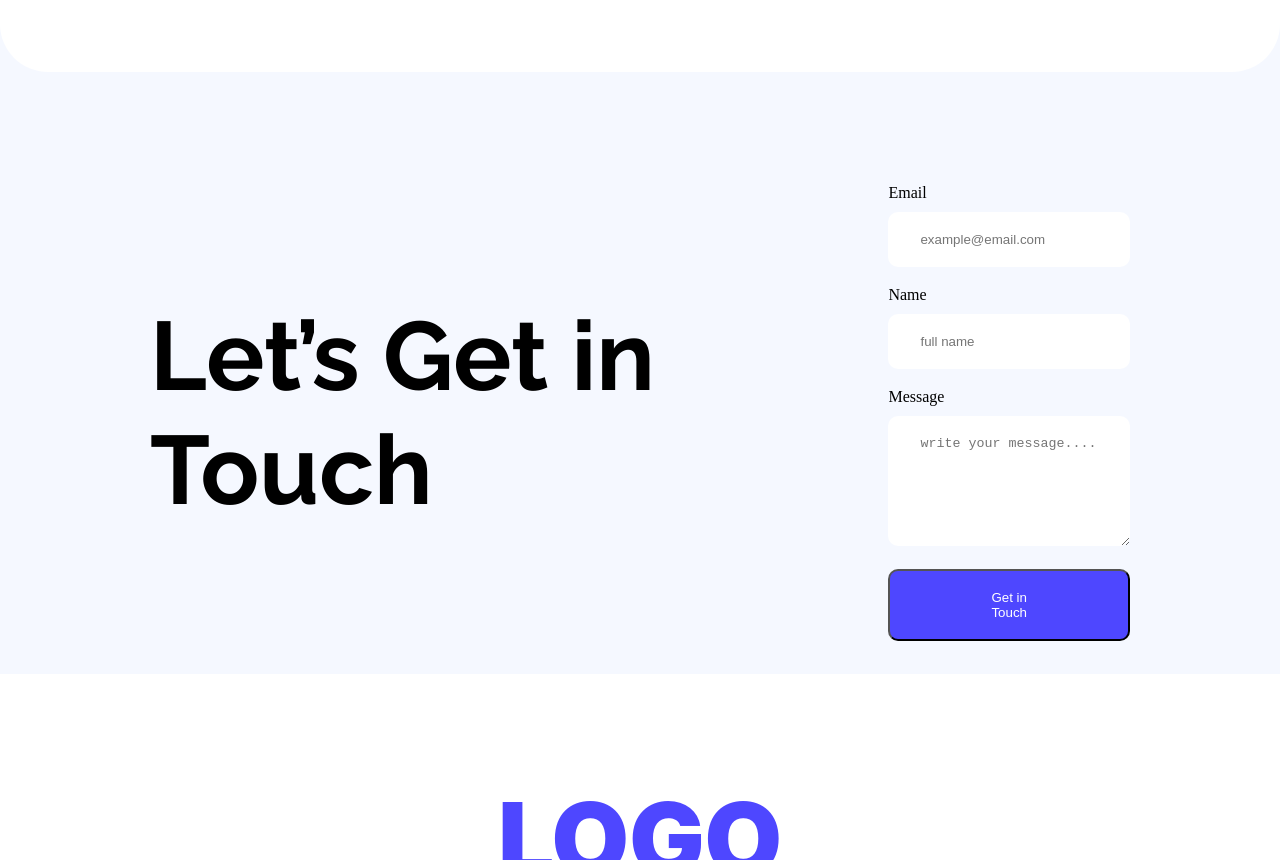
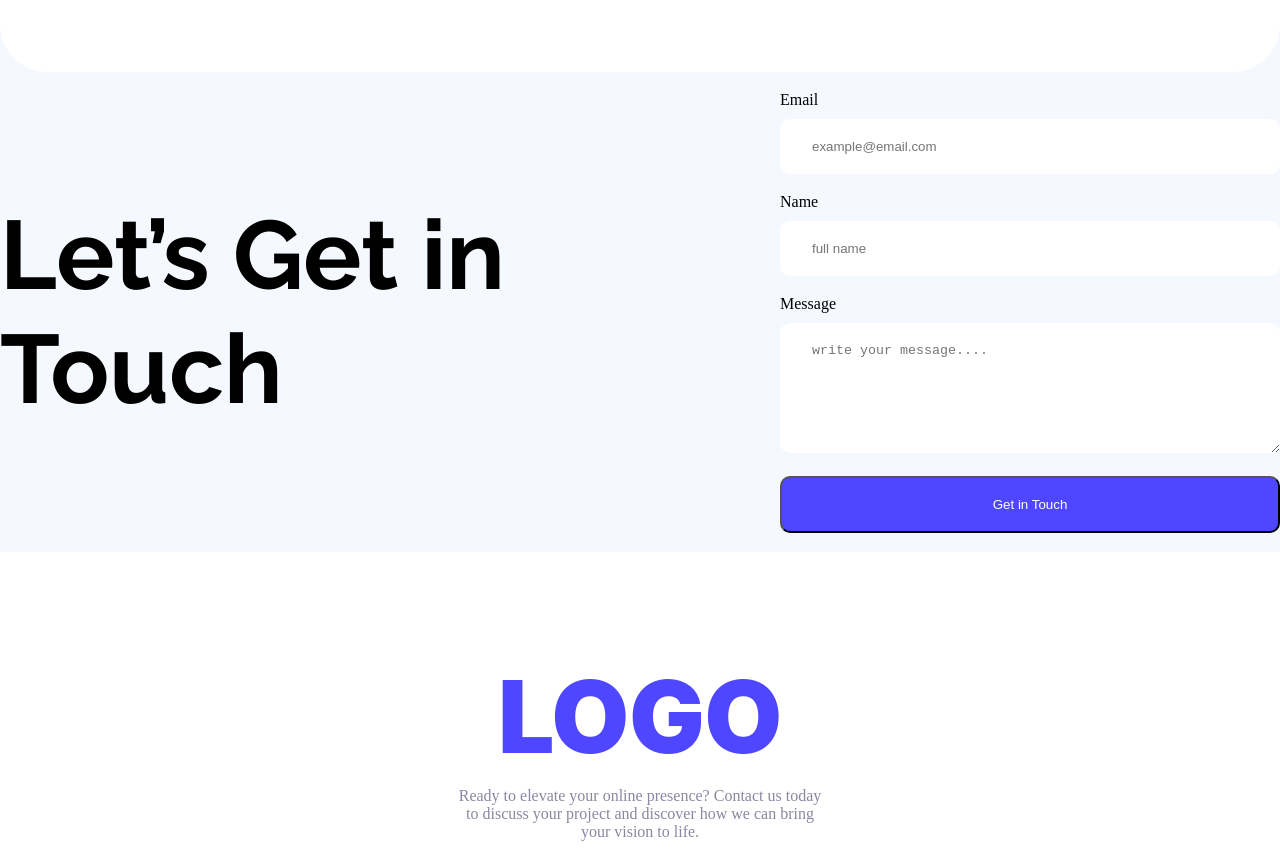
Before and after one commit to Noman6542/First-assignment, a plain HTML site: page First-assignment/index.html in a window 1280 px wide. Shown: the part 2640-3500 px from the top of the page. Drawn offline with Linux system fonts and the light colour scheme.

Commit message:
added the final look

```diff
--- a/First-assignment/style.css
+++ b/First-assignment/style.css
@@ -238,6 +238,7 @@ color: rgba(179, 179, 179, 1);
 }
 .img-box{
   overflow: hidden;
+  padding: 20px 150px 71px 150px;
 }
 .img-box img{
   border-radius: 48px;
@@ -249,7 +250,6 @@ color: rgba(179, 179, 179, 1);
 
 }
 .optional-all img{
-  padding: 20px 150px 71px 150px;
    border-radius: 48px;
 }
 .optional-all{
@@ -259,14 +259,20 @@ text-align: center;
 }
 /* my form */
 
-
-
+.focused-title, .focused-form{
+  width: 50%;
+}
+.focused-form{
+  display: flex;
+  justify-content: flex-end;
+}
 
 .focused-all{
   display: flex;
   align-items: center;
   justify-content: space-between;
-  margin: 93px 150px 14px 150px;
+  gap: 115;
+  /* padding: 93px 150px 14px 150px; */
 
 }
 .form-child label{
@@ -304,14 +310,9 @@ text-align: center;
   font-size: 97px;
   color: #000000;
 }
-.focused-title{
-  width: 100%;
-  padding: 129px 115px 129px 0;
-}
 .my-form{
   max-width: 500px;
   width: 100%;
-  margin: 0 auto;
 }
 .form-child input,
 .form-child textarea,
```
